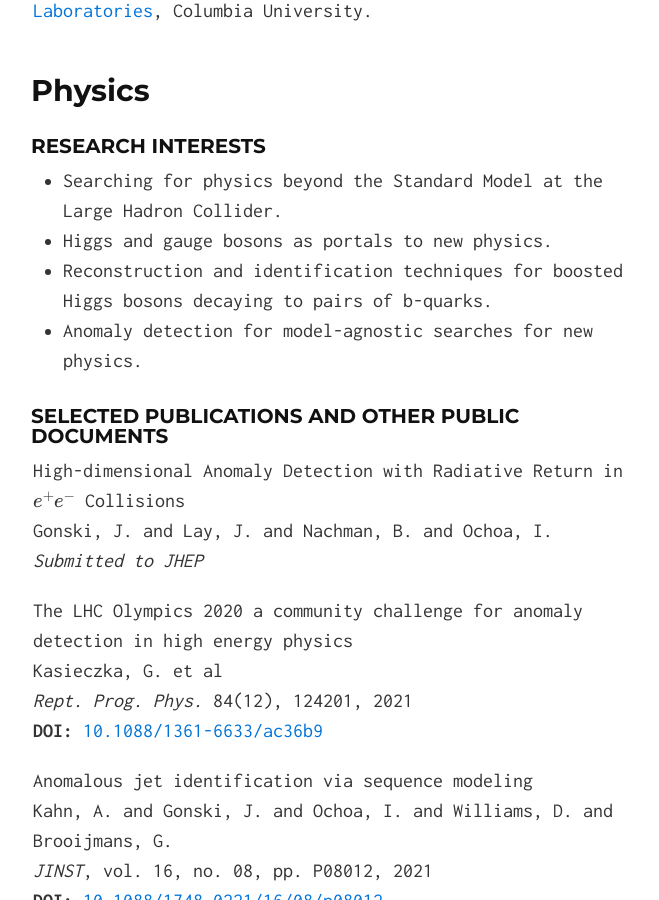
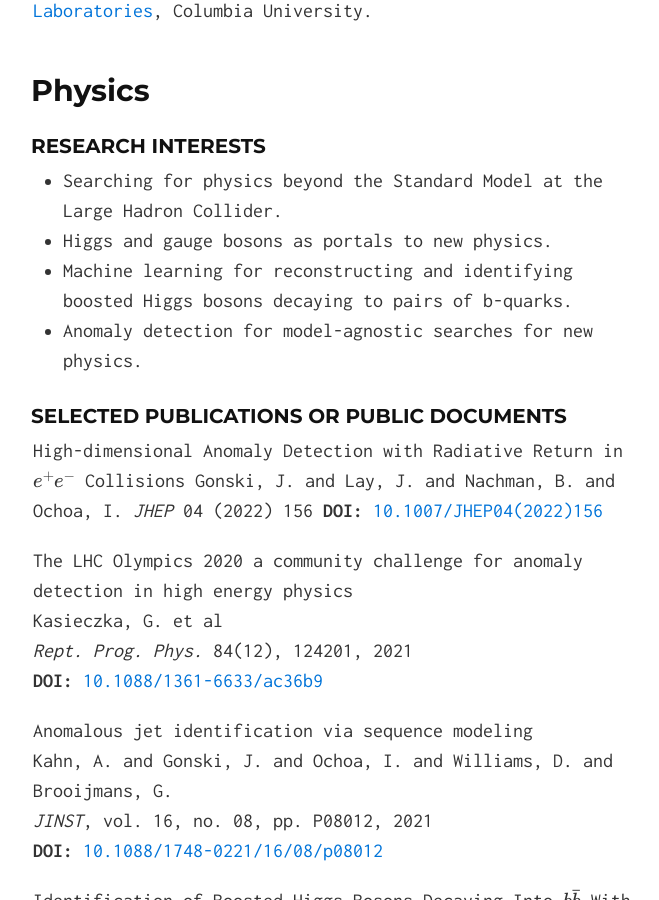
Before and after one commit to inesochoa/inesochoa.github.io, a Jekyll site: the page built from index.md, in a window 1280 px wide and 900 px high, scrolled down 614 px. Shown: the whole window, without its empty margins (307-966 px from the left). Built offline with Jekyll 4.4.1, drawn with Linux system fonts in a browser that asks for light colours; formulas are drawn with MathJax 3.

Commit message:
update publist and photo

```diff
--- a/index.md
+++ b/index.md
@@ -17,14 +17,14 @@ In 2010, I completed my undergraduate studies in Physics at [Universidade de Coi
 ### Research Interests
 * Searching for physics beyond the Standard Model at the Large Hadron Collider.
 * Higgs and gauge bosons as portals to new physics.
-* Reconstruction and identification techniques for boosted Higgs bosons decaying to pairs of b-quarks.
+* Machine learning for reconstructing and identifying boosted Higgs bosons decaying to pairs of b-quarks.
 * Anomaly detection for model-agnostic searches for new physics.
 
 [comment]: #* Jet substructure ([Run 1 paper](https://arxiv.org/abs/1306.4945) and [Boosted H(bb) paper](https://arxiv.org/abs/1506.04973))
 [comment]: #* Higgs boson searches ([Run 1 VH(bb) paper](https://arxiv.org/abs/1409.6212))
 [comment]: #* Electronics upgrade of LAr calorimeter
 
-### Selected publications and other public documents
+### Selected publications or public documents
 {% include_relative publist.md %}
 
 ### Teaching and Outreach
--- a/publist.md
+++ b/publist.md
@@ -1,7 +1,8 @@
 {:.paper}
 <span>High-dimensional Anomaly Detection with Radiative Return in $$e^{+}e^{-}$$ Collisions</span>{:.papertitle}
 <span>Gonski, J. and Lay, J. and Nachman, B. and Ochoa, I.</span>{:.authors}
-<span>_Submitted to JHEP_</span>{:.journal}
+<span>_JHEP_ 04 (2022) 156</span>{:.journal}
+<span>**DOI:** [10.1007/JHEP04(2022)156](https://doi.org/10.1007/JHEP04%282022%29156)</span>{:.doi}
 
 {:.paper}
 <span>The LHC Olympics 2020 a community challenge for anomaly detection in high energy physics</span>{:.papertitle}
```
Also changed, not shown: other parts of index.md (+2 -1 lines), 1 other file.
